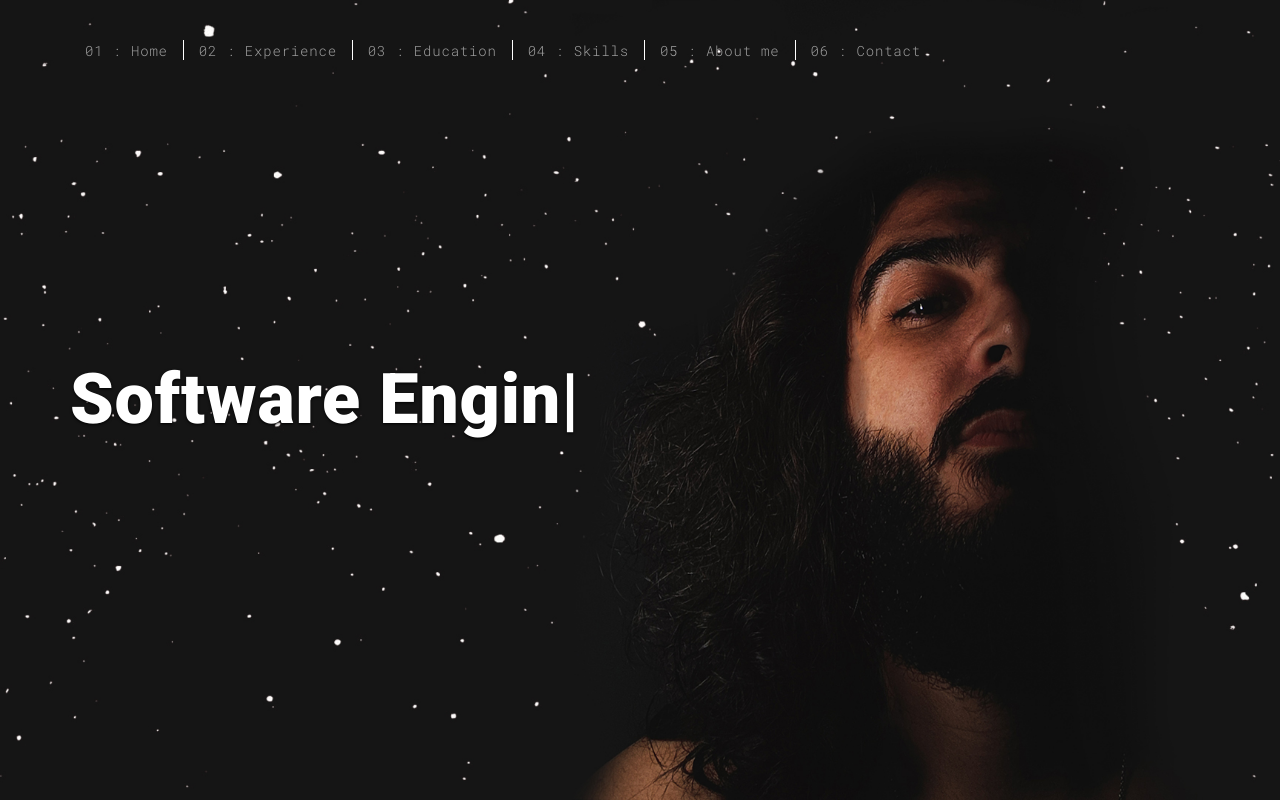
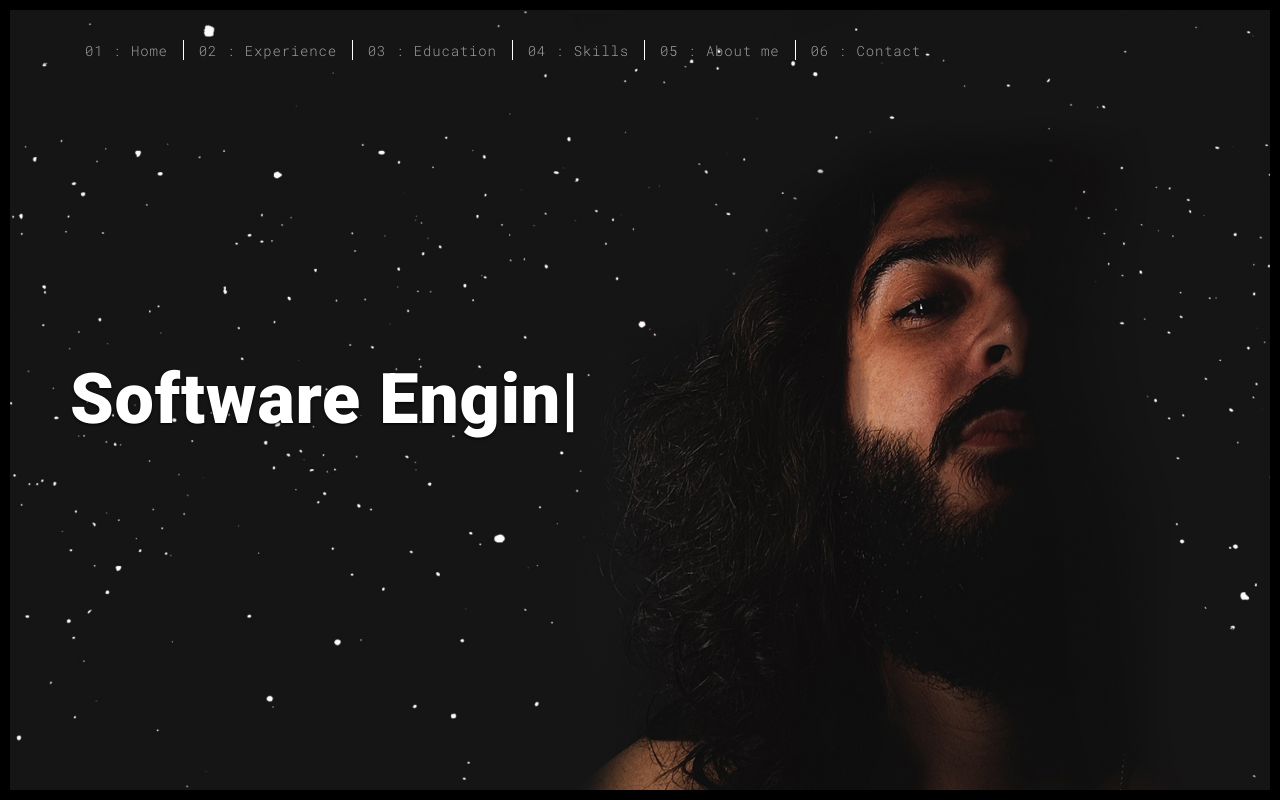
Before and after one commit to bxbi-exe/bxbi-exe.github.io, a plain HTML site: page index.html in a window 1280 px wide. Drawn offline with Linux system fonts and the light colour scheme.

Commit message:
Update Index.html

```diff
--- a/index.html
+++ b/index.html
@@ -16,6 +16,10 @@
   </head>
 
   <body class="minimal">
+    <div id="site-border-left"></div>
+    <div id="site-border-right"></div>
+    <div id="site-border-top"></div>
+    <div id="site-border-bottom"></div>
     <!-- Add your content of header -->
     <header>
       <nav class="navbar navbar-fixed-top navbar-inverse">
```
